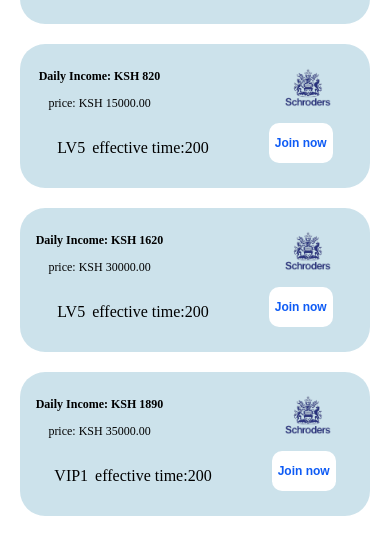
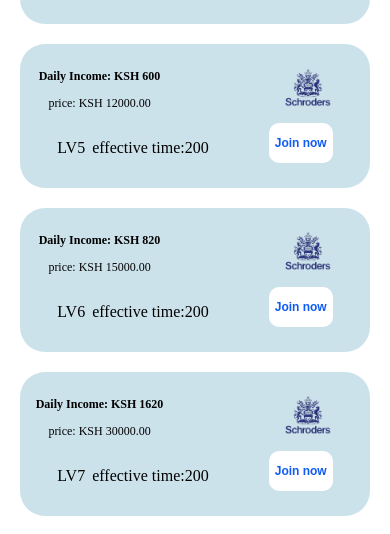
Before and after one commit to samuelkuria01/brandinfluence, a React (Create React App) app: page /packages in a window 390 px wide. Shown: the part 535-1069 px from the top of the page. Built offline with nearby package versions, Linux system fonts and the light colour scheme; a web font is replaced by a local one.

Commit message:
responsiveness

```diff
--- a/package.json
+++ b/package.json
@@ -10,6 +10,7 @@
     "react-dom": "^18.2.0",
     "react-router-dom": "^6.20.0",
     "react-scripts": "5.0.1",
+    "reactjs-popup": "^2.0.6",
     "web-vitals": "^2.1.4"
   },
   "scripts": {
--- a/src/App.css
+++ b/src/App.css
@@ -112,7 +112,7 @@
   padding: 13px 25px 10px 25px;
   border-radius: 25px;
 }
-.upgrade a h2{
+.upgrade a {
 text-decoration: none;
 color: white;
 }
--- a/src/Components/Packages.js
+++ b/src/Components/Packages.js
@@ -83,6 +83,29 @@ function Packages() {
       <div className='packagebagcont'>
         <div className='packagebag'>
         <div className='dailyincome'>
+            <h2>Daily Income: KSH 600</h2>
+            <p>price: KSH 12000.00</p>
+        </div>
+        <div>
+            <img className='myleveldaily' alt='mambombaya' src='../Images/Shroders.png'></img>
+        </div>
+        </div>
+        <div className='updatelevel'>
+            <div className='effectivetime'>
+                <p>LV5</p>
+                <p>effective time:200</p>
+            </div>
+            <div>
+                <button className='destiny'>
+                <p>Join now</p>
+                </button>
+              </div>
+        </div>
+      </div>
+
+      <div className='packagebagcont'>
+        <div className='packagebag'>
+        <div className='dailyincome'>
             <h2>Daily Income: KSH 820</h2>
             <p>price: KSH 15000.00</p>
         </div>
@@ -92,7 +115,7 @@ function Packages() {
         </div>
         <div className='updatelevel'>
             <div className='effectivetime'>
-                <p>LV5</p>
+                <p>LV6</p>
                 <p>effective time:200</p>
             </div>
             <div>
@@ -115,7 +138,7 @@ function Packages() {
         </div>
         <div className='updatelevel'>
             <div className='effectivetime'>
-                <p>LV5</p>
+                <p>LV7</p>
                 <p>effective time:200</p>
             </div>
             <div>
--- a/src/Components/Wallet.js
+++ b/src/Components/Wallet.js
@@ -1,6 +1,22 @@
-import React from 'react'
+import React, { useState} from 'react'
+import Popup from 'reactjs-popup';
+import 'reactjs-popup/dist/index.css'; // Import the styles
 import { Link } from 'react-router-dom'
+
+
 function Wallet() {
+  const [isPopupOpen, setPopupOpen] = useState(false);
+
+
+  const openPopup = () => {
+    setPopupOpen(true);
+  };
+
+  const closePopup = () => {
+    setPopupOpen(false);
+  };
+
+
   return (
     <div>
       <div className='kadamawe'>
@@ -21,8 +37,17 @@ function Wallet() {
 
         <div className='withrech'>
           <div>
-            <button className='withdraw'>withdraw</button>
-            <button className='recharge'>recharge</button>
+            <button className='withdraw' onClick={openPopup}>withdraw</button>
+            <button className='recharge' onClick={openPopup}>recharge</button>
+
+      {isPopupOpen && (
+        <Popup trigger={null} position="right center"> {/* Use trigger={null} to manually control when the popup should be open */}
+          <div>
+            Popup content here !!
+            <button onClick={closePopup}>Close</button>
+          </div>
+        </Popup>
+      )}
           </div>
         </div>
       </div>
```
Also changed, not shown: 1 other file (tests, documents, lock files or other folders).
